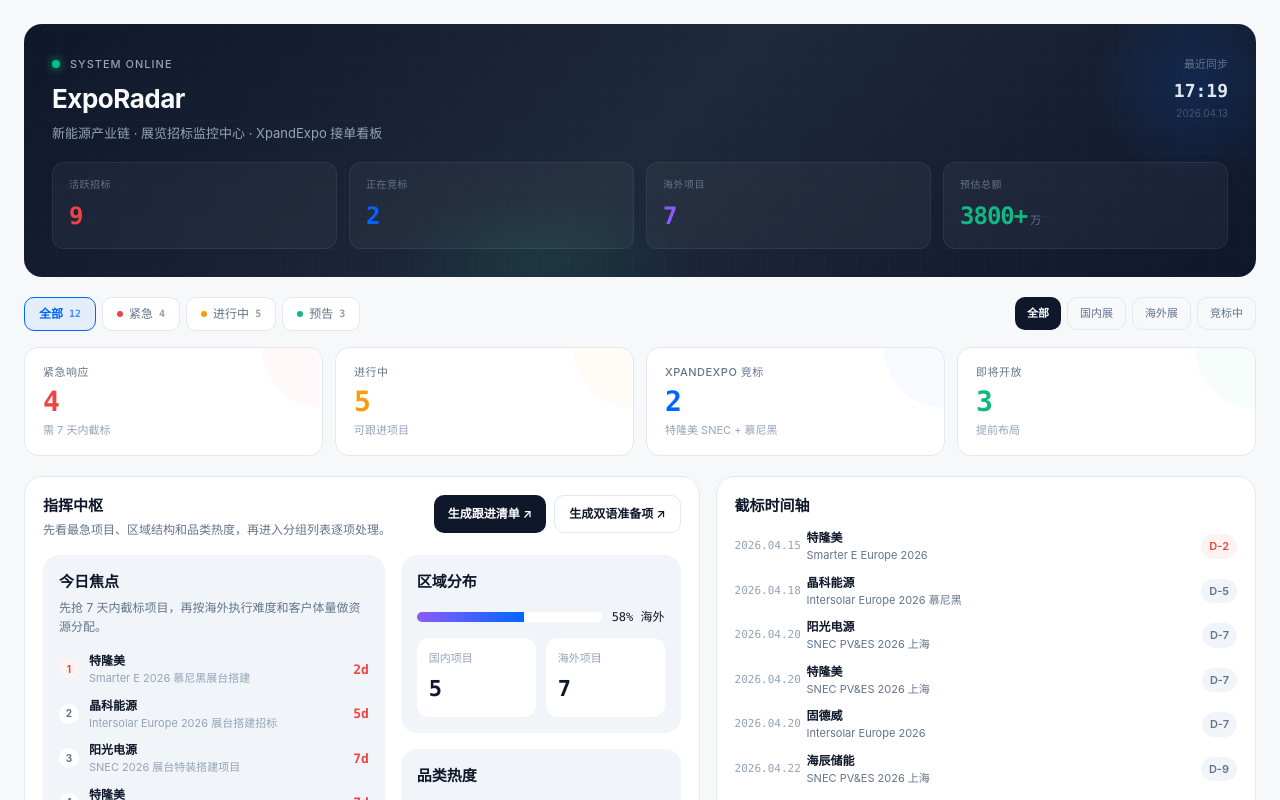
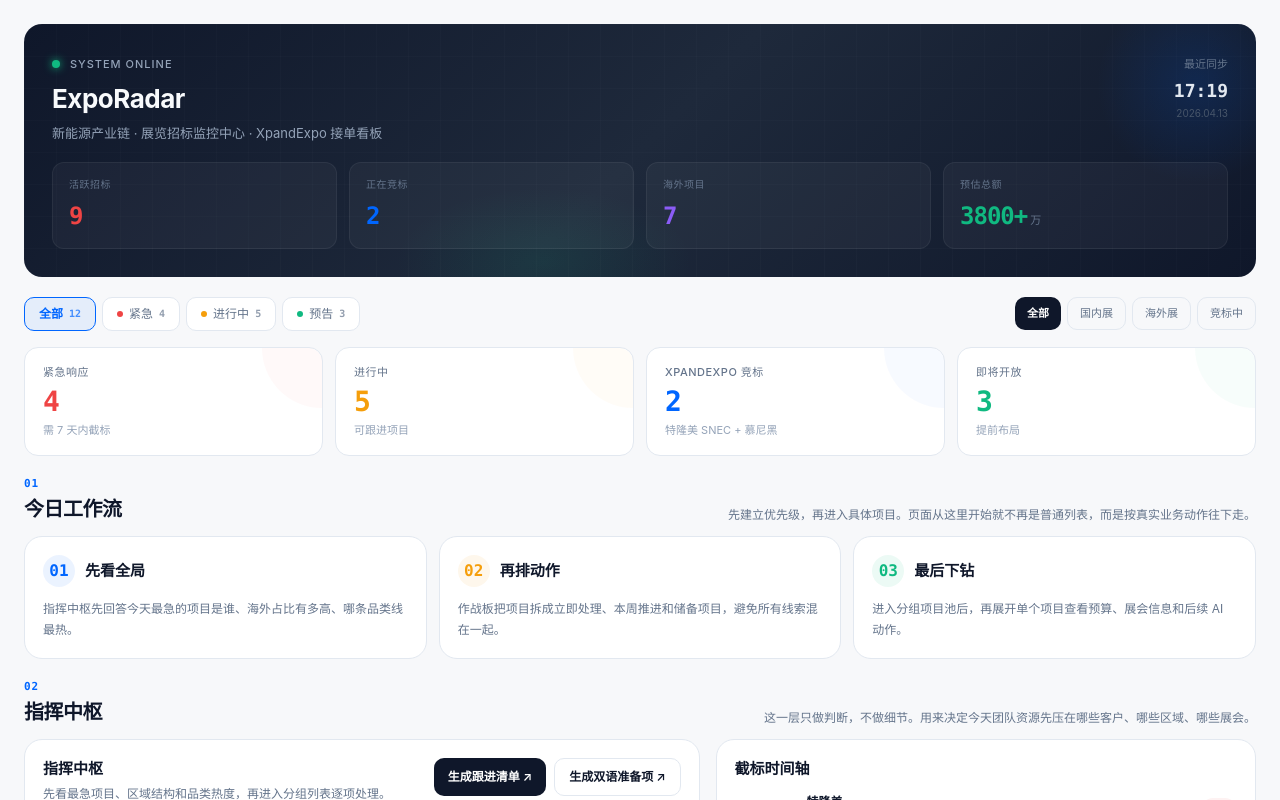
Before and after one commit to duofung/macro-live-monitor, a Next.js app: page / in a window 1280 px wide. Shown: the top 800 px of the page. Built offline with nearby package versions, Linux system fonts and the light colour scheme.

Commit message:
Organize ExpoRadar into workflow sections

```diff
--- a/components/expo-radar.tsx
+++ b/components/expo-radar.tsx
@@ -165,6 +165,26 @@
   );
 }
 
+function SectionHeader({
+  index,
+  title,
+  subtitle,
+}: {
+  index: string;
+  title: string;
+  subtitle: string;
+}) {
+  return (
+    <div style={{ display: "flex", justifyContent: "space-between", gap: 16, alignItems: "flex-end", flexWrap: "wrap", marginBottom: 12 }}>
+      <div>
+        <div style={{ fontSize: 11, fontWeight: 700, letterSpacing: 1, color: colors.accent, fontFamily: "var(--font-mono)" }}>{index}</div>
+        <div style={{ marginTop: 2, fontSize: 20, fontWeight: 700, letterSpacing: -0.5 }}>{title}</div>
+      </div>
+      <div style={{ fontSize: 12, color: colors.sub, maxWidth: 560, lineHeight: 1.6 }}>{subtitle}</div>
+    </div>
+  );
+}
+
 export function ExpoRadar() {
   const [filter, setFilter] = useState("all");
   const [regionFilter, setRegionFilter] = useState("all");
@@ -237,6 +257,12 @@
     { title: "本周优先跟进", body: "特隆美双项目和晶科慕尼黑项目最接近截标，优先出概念方案和预算框架。", color: colors.hot },
     { title: "客户层级建议", body: "宁德时代、隆基、比亚迪适合走长期框架和高层拜访；海辰、固德威适合快速响应。", color: colors.accent },
     { title: "海外执行准备", body: "慕尼黑与美国项目需要本地施工资源池、物流时程和双语提案模板同步准备。", color: colors.ok },
+  ];
+
+  const workflowSteps = [
+    { id: "01", title: "先看全局", body: "指挥中枢先回答今天最急的项目是谁、海外占比有多高、哪条品类线最热。", tone: colors.accent },
+    { id: "02", title: "再排动作", body: "作战板把项目拆成立即处理、本周推进和储备项目，避免所有线索混在一起。", tone: colors.warn },
+    { id: "03", title: "最后下钻", body: "进入分组项目池后，再展开单个项目查看预算、展会信息和后续 AI 动作。", tone: colors.ok },
   ];
 
   const actionBoard = useMemo(() => {
@@ -405,6 +431,30 @@
           <StatCard label="即将开放" value={stats.upcoming} sub="提前布局" color={colors.ok} active={filter === "upcoming"} onClick={() => setFilter(filter === "upcoming" ? "all" : "upcoming")} />
         </div>
 
+        <SectionHeader
+          index="01"
+          title="今日工作流"
+          subtitle="先建立优先级，再进入具体项目。页面从这里开始就不再是普通列表，而是按真实业务动作往下走。"
+        />
+        <div className="expo-workflow-grid" style={{ display: "grid", gridTemplateColumns: "repeat(3, minmax(0, 1fr))", gap: 12, marginBottom: 20 }}>
+          {workflowSteps.map((step) => (
+            <div key={step.id} style={{ background: colors.card, border: `1px solid ${colors.border}`, borderRadius: 18, padding: 18 }}>
+              <div style={{ display: "flex", alignItems: "center", gap: 10, marginBottom: 12 }}>
+                <div style={{ width: 32, height: 32, borderRadius: 999, background: `${step.tone}14`, color: step.tone, display: "flex", alignItems: "center", justifyContent: "center", fontWeight: 700, fontFamily: "var(--font-mono)" }}>
+                  {step.id}
+                </div>
+                <div style={{ fontSize: 15, fontWeight: 700 }}>{step.title}</div>
+              </div>
+              <div style={{ fontSize: 12, color: colors.sub, lineHeight: 1.7 }}>{step.body}</div>
+            </div>
+          ))}
+        </div>
+
+        <SectionHeader
+          index="02"
+          title="指挥中枢"
+          subtitle="这一层只做判断，不做细节。用来决定今天团队资源先压在哪些客户、哪些区域、哪些展会。"
+        />
         <div className="expo-command-grid" style={{ display: "grid", gridTemplateColumns: "minmax(0, 1.25fr) minmax(0, 1fr)", gap: 16, marginBottom: 20 }}>
           <div style={{ background: colors.card, border: `1px solid ${colors.border}`, borderRadius: 18, padding: 18 }}>
             <div style={{ display: "flex", justifyContent: "space-between", gap: 16, alignItems: "flex-start", flexWrap: "wrap", marginBottom: 16 }}>
@@ -510,6 +560,11 @@
           </div>
         </div>
 
+        <SectionHeader
+          index="03"
+          title="本周作战板"
+          subtitle="把所有机会按节奏拆开。先处理临门一脚，再安排一周内能推进的项目，最后保留储备池。"
+        />
         <div className="expo-action-board" style={{ display: "grid", gridTemplateColumns: "repeat(3, minmax(0, 1fr))", gap: 16, marginBottom: 20 }}>
           {[
             { title: "立即处理", subtitle: "3 天内截标", tone: colors.hot, items: actionBoard.immediate },
@@ -550,6 +605,11 @@
           ))}
         </div>
 
+        <SectionHeader
+          index="04"
+          title="项目池"
+          subtitle="进入这里再展开单个项目详情。品类分组保留业务语义，避免所有企业和展会平铺在一条长列表里。"
+        />
         <div style={{ marginBottom: 16, position: "relative" }}>
           <input
             value={searchQ}
@@ -772,7 +832,12 @@
           </aside>
         </div>
 
-        <div style={{ marginTop: 24, borderRadius: 14, overflow: "hidden", border: `1px solid ${colors.border}`, background: colors.card }}>
+        <SectionHeader
+          index="05"
+          title="数据源与自动化"
+          subtitle="最后一层是监控来源和自动化能力。这里不是看项目，而是配置系统如何持续给你产出线索。"
+        />
+        <div style={{ borderRadius: 14, overflow: "hidden", border: `1px solid ${colors.border}`, background: colors.card }}>
           <div style={{ padding: "16px 20px", background: colors.light, borderBottom: `1px solid ${colors.border}`, display: "flex", justifyContent: "space-between", alignItems: "center", gap: 12, flexWrap: "wrap" }}>
             <div>
               <div style={{ fontSize: 14, fontWeight: 600 }}>数据源 · 监控设置</div>
@@ -828,6 +893,7 @@
             .expo-main-grid { grid-template-columns: 1fr !important; }
             .expo-command-grid { grid-template-columns: 1fr !important; }
             .expo-action-board { grid-template-columns: 1fr !important; }
+            .expo-workflow-grid { grid-template-columns: 1fr !important; }
             .expo-source-grid { grid-template-columns: 1fr !important; }
           }
           @media (max-width: 720px) {
```
